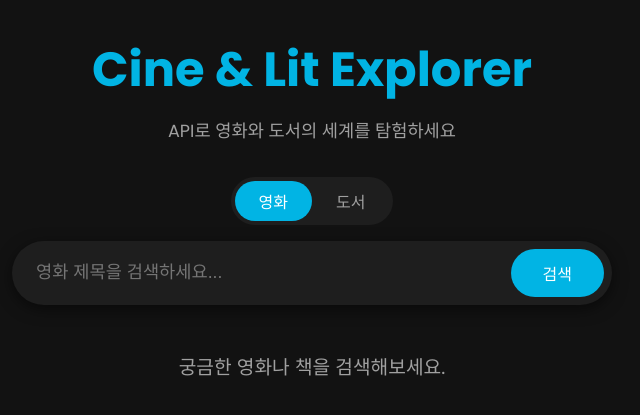
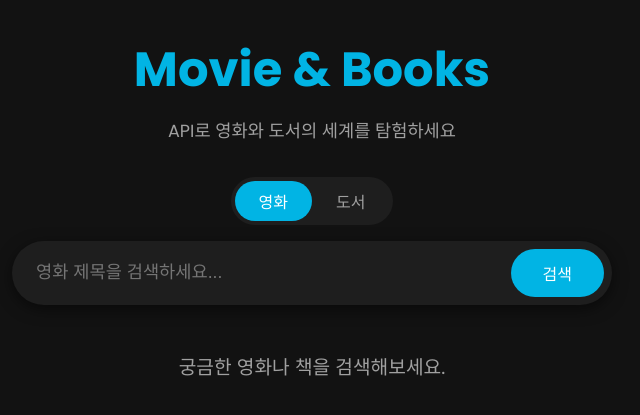
Before and after one commit to Bluemoon105/flask, a Flask app: page / in a window 1280 px wide. Shown: the top 415 px of the page, without its empty margins (328-968 px from the left). Run offline with Flask 3, Linux system fonts and the light colour scheme.

Commit message:
카드크기

```diff
--- a/templates/index.html
+++ b/templates/index.html
@@ -3,7 +3,7 @@
 <head>
     <meta charset="UTF-8">
     <meta name="viewport" content="width=device-width, initial-scale=1.0">
-    <title>Cine & Lit Explorer: 영화 & 도서 탐색기</title>
+    <title>Movie & Books: 영화 & 도서 탐색기</title>
     <link rel="preconnect" href="https://fonts.googleapis.com">
     <link rel="preconnect" href="https://fonts.gstatic.com" crossorigin>
     <link href="https://fonts.googleapis.com/css2?family=Poppins:wght@300;400;500;700&family=Noto+Sans+KR:wght@400;500;700&display=swap" rel="stylesheet">
@@ -101,7 +101,7 @@
       .search-bar button:hover { background-color: var(--primary-hover-color); }
       .search-bar button:disabled { background-color: var(--dark-gray-color); cursor: not-allowed; }
 
-      .results-grid { display: grid; grid-template-columns: repeat(auto-fill, minmax(180px, 1fr)); gap: 1.5rem; }
+      .results-grid { display: grid; grid-template-columns: repeat(auto-fill, minmax(15vw, 1fr)); gap: 1.5rem; }
       .result-card { background-color: var(--surface-color); border-radius: 12px; overflow: hidden; cursor: pointer; transition: transform 0.2s ease-out, box-shadow 0.2s ease-out; box-shadow: 0 4px 10px var(--shadow-color); }
       .result-card:hover { transform: translateY(-5px); box-shadow: 0 8px 20px rgba(0, 0, 0, 0.7); }
       .result-card .cover { width: 100%; aspect-ratio: 2 / 3; background-color: #333; display: flex; align-items: center; justify-content: center; color: var(--text-secondary-color); background-size: cover; background-position: center; }
@@ -186,7 +186,7 @@
     <main id="root">
         <div class="container" id="search-page">
             <header class="header">
-              <h1>Cine & Lit Explorer</h1>
+              <h1>Movie & Books</h1>
               <p>API로 영화와 도서의 세계를 탐험하세요</p>
             </header>
 
```
